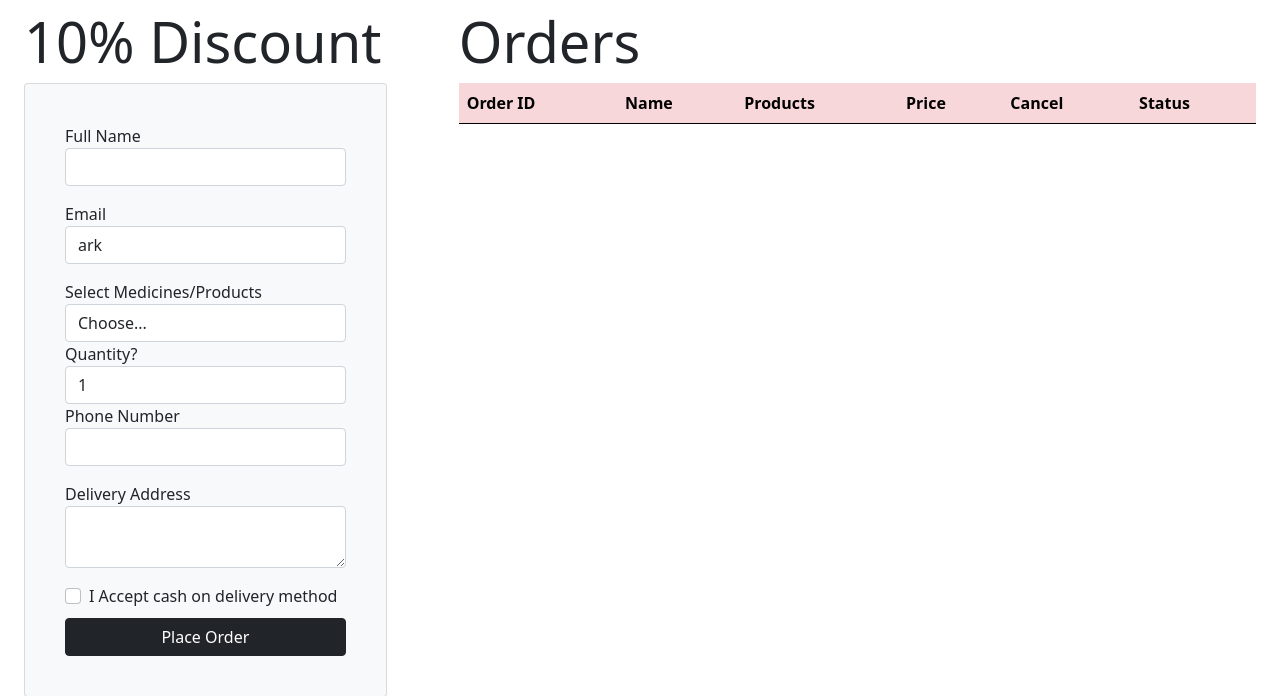
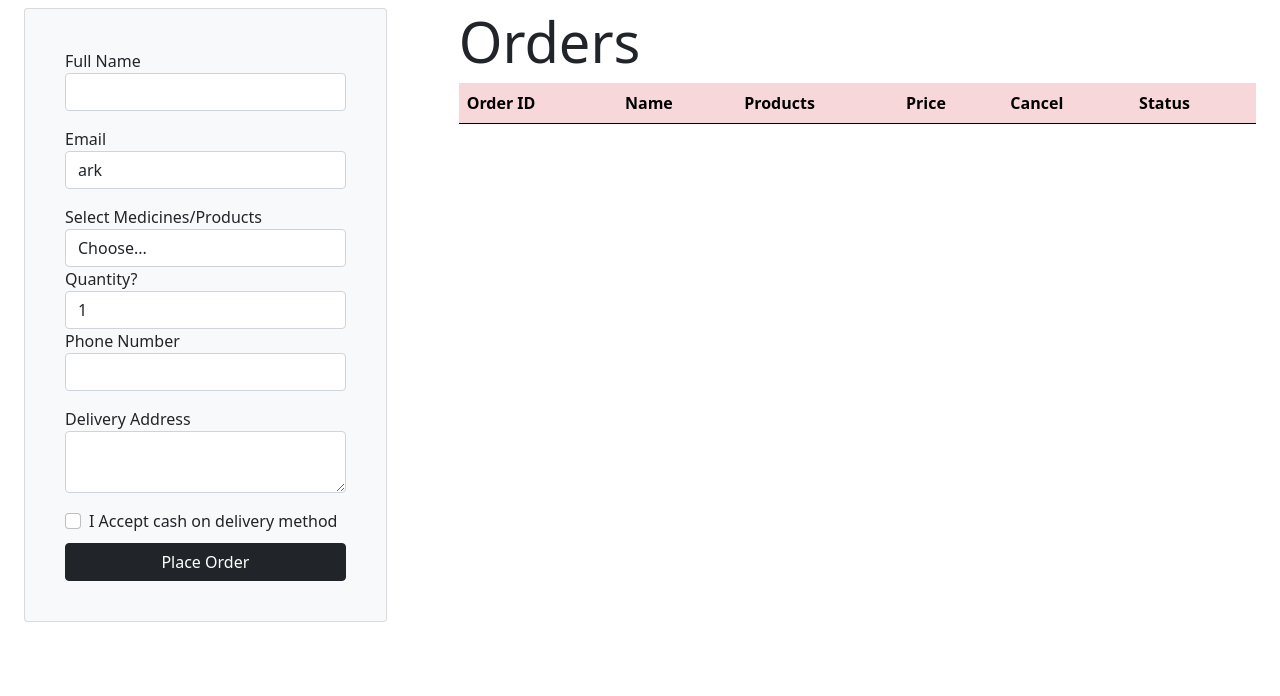
Before and after one commit to aayushipatel723/HealthHub, a Django app: page /orders in a window 1280 px wide. Shown: the part 88-784 px from the top of the page. After the commit the page ends 710 px from the top, so only its background shows below. Run offline with Django 4.2, Linux system fonts and the light colour scheme; a user stored in the database is signed in; data comes from the database, SQL or seed files in the repository; both versions use the stored data as it was after the commit; lists and menus that the app fills with data are empty; some libraries are stand-ins or nearby versions.

Commit message:
Removed the discount feature in orders

```diff
--- a/pharmacyproject/templates/orders.html
+++ b/pharmacyproject/templates/orders.html
@@ -10,7 +10,6 @@ Order-Products/Medicines
   <div class="col-md-4">
 
 <div class="container mt-2">
-  <h2 class="display-4">10% Discount</h2>
   {% include "messages.html" %}
   <div class="card bg-light p-4">
     <div class="card-body">
```
Also changed, not shown: pharmacyproject/db.sqlite3.
